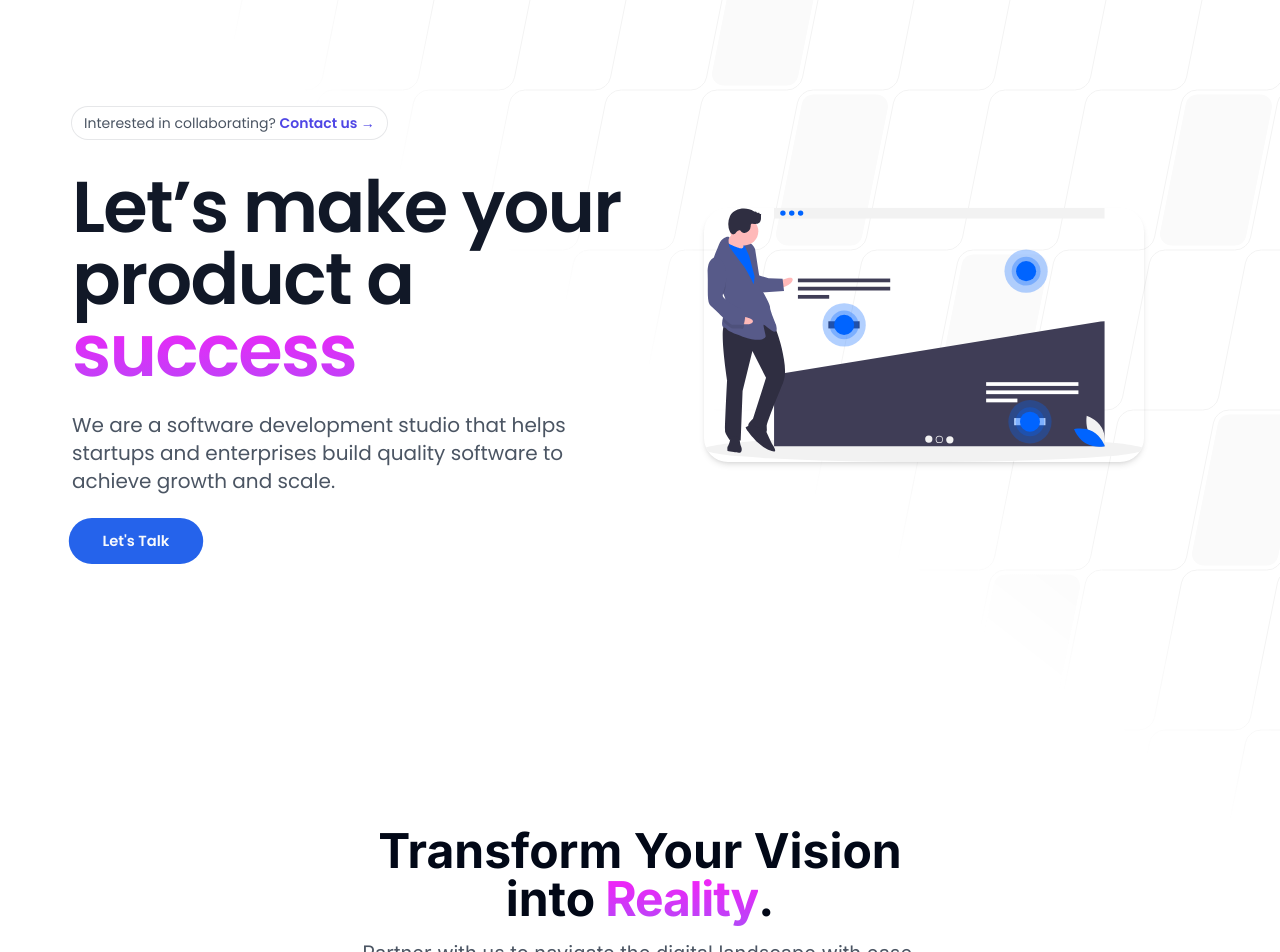
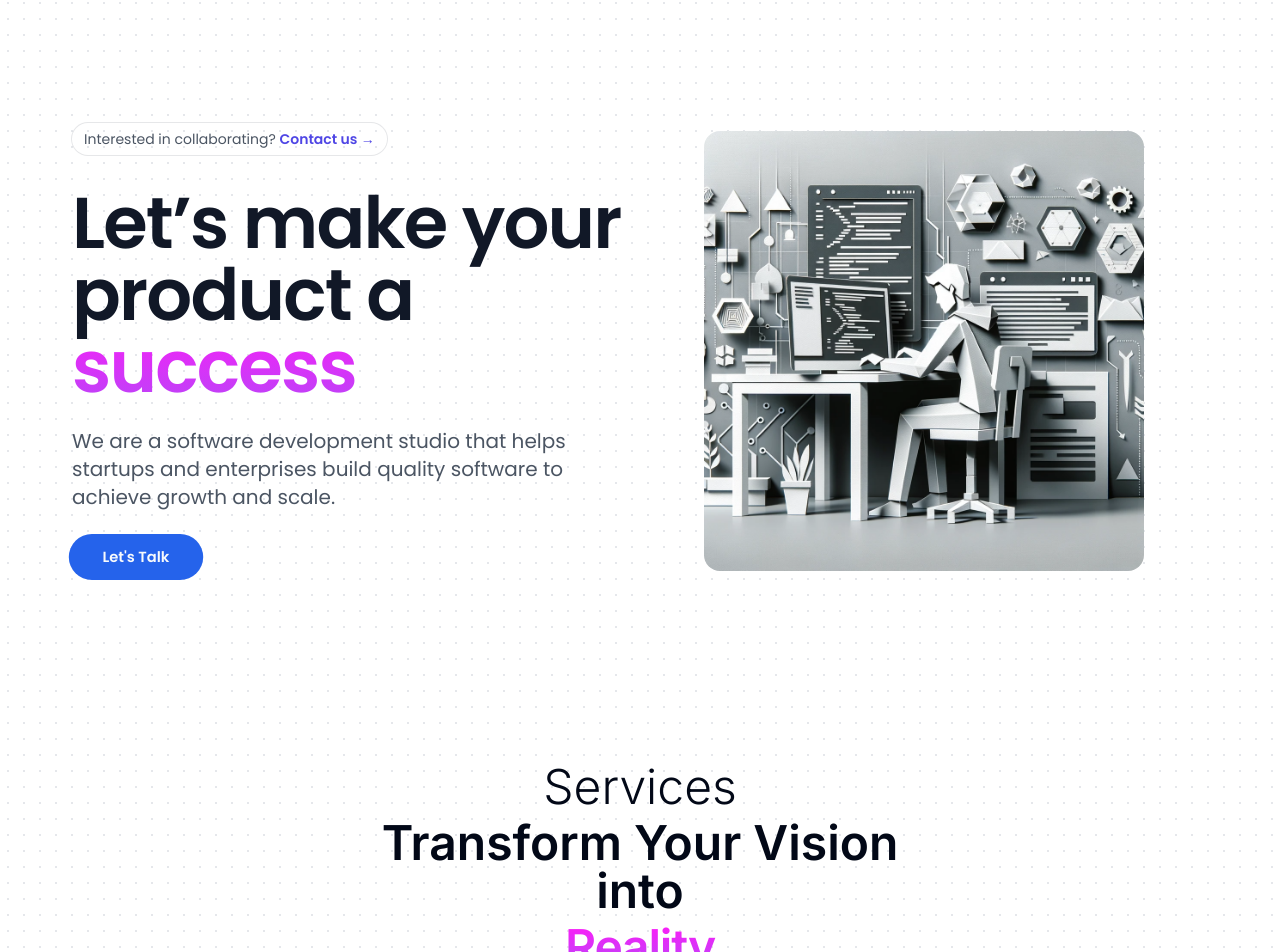
Before and after one commit to luiscarbonel1991/carboit, a Next.js app: page /en in a window 1280 px wide. Shown: the part 78-1030 px from the top of the page. Built offline with nearby package versions, Linux system fonts and the light colour scheme.

Commit message:
Update background

```diff
--- a/app/[lang]/(marketing)/_components/hero.tsx
+++ b/app/[lang]/(marketing)/_components/hero.tsx
@@ -36,16 +36,16 @@ export const Hero = ({
 
         <>
             <main
-                className={`isolate container grid lg:grid-cols-2 place-items-center pt-32 md:pb-24 px-4 md:px-10 ${poppins.className}`}>
-                <SvgBackground/>
+                className={`isolate container grid lg:grid-cols-2 place-items-center pt-32 px-4 md:px-10 ${poppins.className}`}>
+                {/*<SvgBackground/>*/}
                 <div className="py-6 md:order-1 hidden md:block">
                     <Image
-                        src="/static/images/marketing/light_hero_building_websites_v1.svg"
+                        src="/static/images/marketing/hero_v3.png"
                         alt={image_alt}
                         height={440}
                         width={440}
                         priority={true}
-                        className="rounded-3xl shadow-md"
+                        className="rounded-2xl backdrop-sepia-0"
                     />
                 </div>
 
--- a/app/[lang]/(marketing)/_components/services-section.tsx
+++ b/app/[lang]/(marketing)/_components/services-section.tsx
@@ -1,9 +1,9 @@
-import { AreaChart, Braces, Terminal } from "lucide-react";
-import { Button } from "@/components/ui/button";
+import {AreaChart, Braces, Terminal} from "lucide-react";
+import {Button} from "@/components/ui/button";
 import CardService from "@/app/[lang]/(marketing)/_components/card-service";
-import { getDictionary } from "@/lib/dictionary";
-import { Locale } from "@/i18n-config";
-import { redirectPathURL } from "@/lib/utils";
+import {getDictionary} from "@/lib/dictionary";
+import {Locale} from "@/i18n-config";
+import {redirectPathURL} from "@/lib/utils";
 import Link from "next/link";
 
 
@@ -12,21 +12,21 @@ const services = [
         id: "webDevelopment",
         title: "Web Development",
         description: "We elevate web development by creating exquisite and functional marketing pages that capture the essence of your brand. Every site is meticulously designed to deliver an immersive experience.",
-        icon: <Terminal size={48} className="text-pink-500" />,
+        icon: <Terminal size={48} className="text-pink-500"/>,
         link: undefined
     },
     {
         id: "appDevelopment",
         title: "Application Development",
         description: "Our team is at the forefront of application development innovation, utilizing frameworks like Next.js and Spring Boot to build solutions that make a difference in usability and performance.",
-        icon: <Braces size={48} className="text-pink-500" />,
+        icon: <Braces size={48} className="text-pink-500"/>,
         link: undefined
     },
     {
         id: "customCms",
         title: "Custom Content Management",
         description: "We understand the importance of a robust and personalized CMS. We step away from generic solutions to provide our clients with a unique system that powers efficient content management tailored to their needs.",
-        icon: <AreaChart size={48} className="text-pink-500" />,
+        icon: <AreaChart size={48} className="text-pink-500"/>,
         link: undefined
     }
 ];
@@ -49,12 +49,14 @@ export const ServicesSection = ({
 
             <div className="flex flex-wrap w-full justify-center mb-8">
                 <div className="lg:w-1/2 w-full mb-6 lg:mb-0 text-center">
-                    <h2 className="sm:text-5xl text-4xl font-bold mb-4">
-                        {servicesDic.h1}
+                    <h2 className="mb-4 flex flex-col sm:text-5xl text-4xl font-semibold gap-2">
+
+                        <span className="font-light text-md">Services</span>
+                        <span>{servicesDic.h1}</span>
                         <span
                             className="tracking-tight inline bg-clip-text text-transparent bg-gradient-to-b from-[#FF1CF7] to-[#b249f8]">
                             {` `} {servicesDic.h1_remark_word}
-                        </span>.
+                        </span>
                     </h2>
                     <p className="text-xl text-gray-600 dark:text-gray-400 mb-8">
                         {servicesDic.p_description}
@@ -79,7 +81,7 @@ export const ServicesSection = ({
                             (
                                 <CardService
                                     key={index}
-                                    cardClassName="shadow-md hover:shadow-lg transition-shadow duration-300 ease-in-out min-h-[300px]"
+                                    cardClassName="shadow-md hover:shadow-lg transition-shadow duration-300 ease-in-out min-h-[350px]"
                                     title={serviceDic.title}
                                     description={serviceDic.description}
                                     headerContent={service.icon}
--- a/app/[lang]/(marketing)/layout.tsx
+++ b/app/[lang]/(marketing)/layout.tsx
@@ -14,7 +14,8 @@ const MarketingLayout = ({
         <>
             <div className="relative flex min-h-screen flex-col bg-background">
                 <Header lang={params.lang}/>
-                <main className="flex-1">
+
+                <main className="flex-1 bg-[radial-gradient(#e5e7eb_1px,transparent_1px)] [background-size:16px_16px]">
                     {children}
                 </main>
                 <Footer lang={params.lang}/>
@@ -23,4 +24,6 @@ const MarketingLayout = ({
     )
 }
 
+
+
 export default MarketingLayout
--- a/app/[lang]/(marketing)/page.tsx
+++ b/app/[lang]/(marketing)/page.tsx
@@ -19,8 +19,6 @@ const MarketingPage = async ({
     const dictionary = await getDictionary(params.lang);
 
     return (
-        <>
-
         <MaxWithWrapper className="grid grid-cols-1 space-y-32">
             <Hero lang={params.lang} dictionary={dictionary.landing}/>
             <ServicesSection lang={params.lang} dictionary={dictionary.landing}/>
@@ -29,7 +27,6 @@ const MarketingPage = async ({
             <HeadingContactClean lang={params.lang} dictionary={dictionary.landing}/>
             <Team dictionary={dictionary.landing}/>
         </MaxWithWrapper>
-        </>
     );
 }
 
```
Lines whose indentation alone changed are shown as unchanged.
